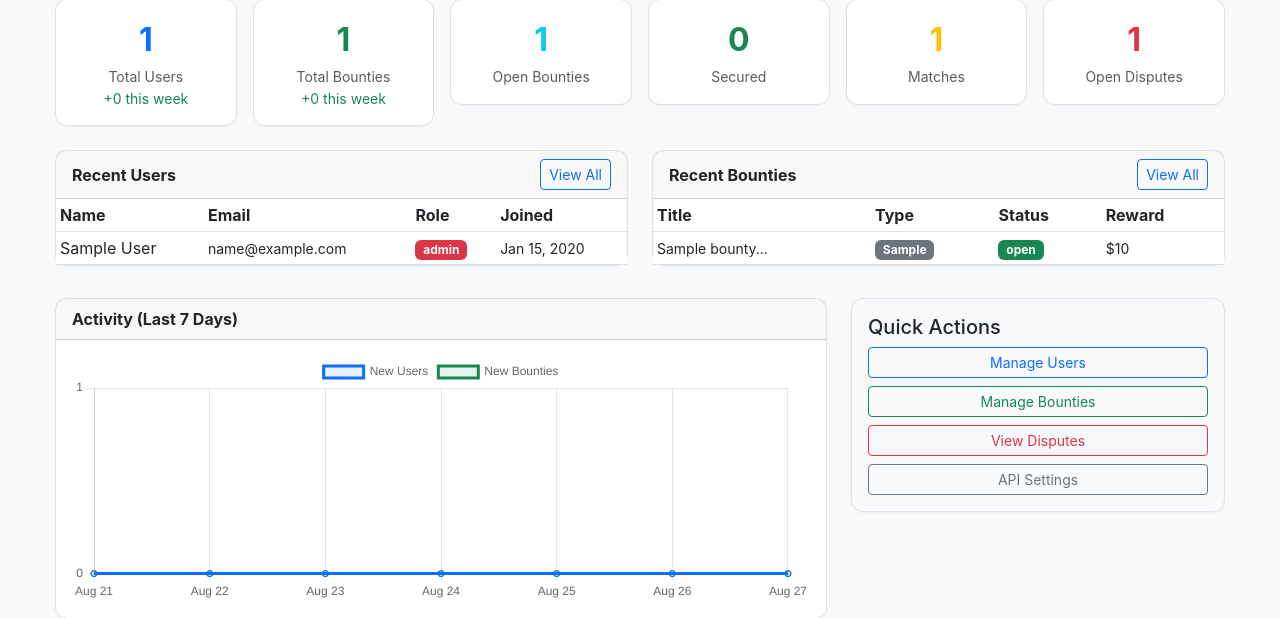
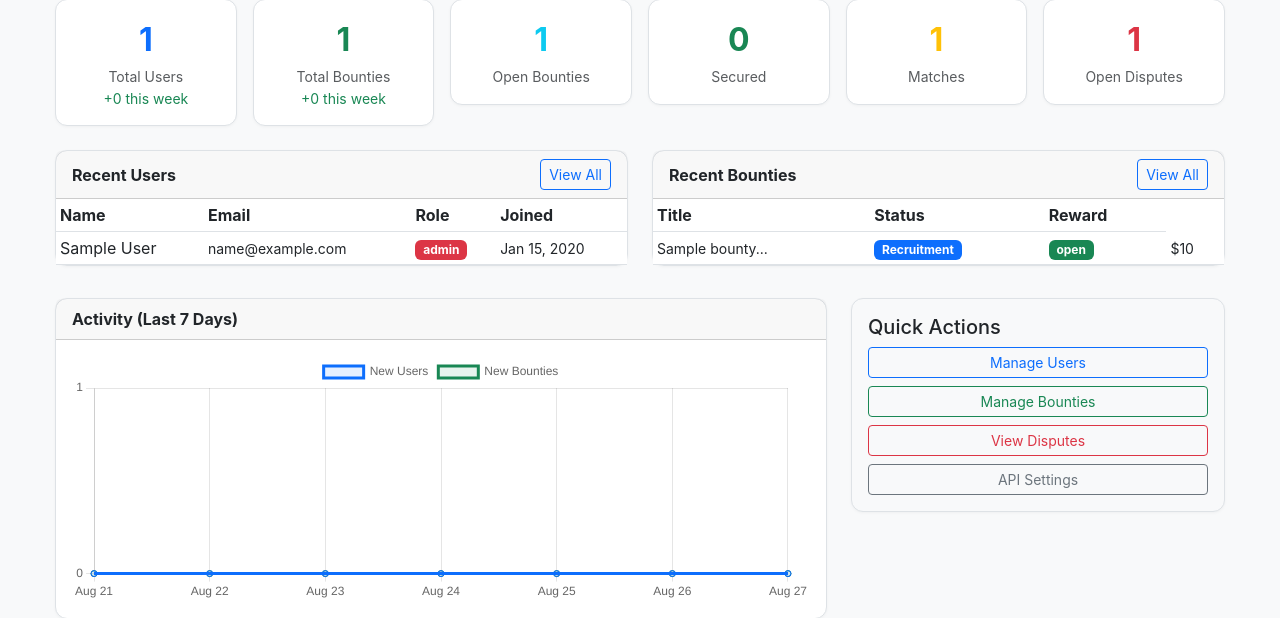
Before and after one commit to shogodel/Paid2Match, a Flask app: page /admin/ in a window 1280 px wide. Shown: the part 161-779 px from the top of the page. Run offline with Flask 3, Linux system fonts and the light colour scheme; a user stored in the database is signed in; tables that the repository leaves empty hold one stand-in row (values such as "Sample post"); some libraries are stand-ins or nearby versions; some web fonts are replaced.

Commit message:
Admin: drop dead bounty_type filter; show fixed Recruitment type

```diff
--- a/blueprints/admin/routes.py
+++ b/blueprints/admin/routes.py
@@ -226,9 +226,6 @@ def bounties():
     if status:
         query = query.filter_by(status=status)
 
-    bounty_type = request.args.get('bounty_type')
-    if bounty_type:
-        query = query.filter_by(bounty_type=bounty_type)
 
     payment_filter = request.args.get('payment_status')
     if payment_filter:
@@ -243,7 +240,6 @@ def bounties():
                         pagination=pagination,
                         search=search,
                         status=status,
-                        bounty_type=bounty_type,
                         payment_filter=payment_filter)
 
 
--- a/templates/admin/bounties.html
+++ b/templates/admin/bounties.html
@@ -7,12 +7,11 @@
     <h1>Manage Bounties</h1>
     {% if pagination %}
         <table class="table">
-            <thead><tr><th>Title</th><th>Type</th><th>Status</th><th>Payment</th><th>Reward</th><th>Actions</th></tr></thead>
+            <thead><tr><th>Title</th><th>Status</th><th>Payment</th><th>Reward</th><th>Actions</th></tr></thead>
             <tbody>
                 {% for bounty in bounties %}
                 <tr>
                     <td>{{ bounty.title }}</td>
-                    <td>{{ bounty.bounty_type }}</td>
                     <td>{{ bounty.status }}</td>
                     <td>
                         {% if bounty.payment_status == 'secured' %}
--- a/templates/admin/dashboard.html
+++ b/templates/admin/dashboard.html
@@ -97,13 +97,13 @@
                 {% if recent_bounties %}
                 <table class="table table-sm mb-0">
                     <thead><tr>
-                        <th>Title</th><th>Type</th><th>Status</th><th>Reward</th>
+                        <th>Title</th><th>Status</th><th>Reward</th>
                     </tr></thead>
                     <tbody>
                         {% for bounty in recent_bounties %}
                         <tr>
                             <td><small>{{ bounty.title[:40] }}...</small></td>
-                            <td><span class="badge bg-secondary">{{ bounty.bounty_type|title }}</span></td>
+                            <td><span class="badge bg-primary">Recruitment</span></td>
                             <td><span class="badge bg-{{ 'success' if bounty.status=='open' else 'warning' }}">{{ bounty.status }}</span></td>
                             <td><small>{% if bounty.reward_amount %}${{ "{:,.0f}".format(bounty.reward_amount) }}{% else %}Free{% endif %}</small></td>
                         </tr>
```
